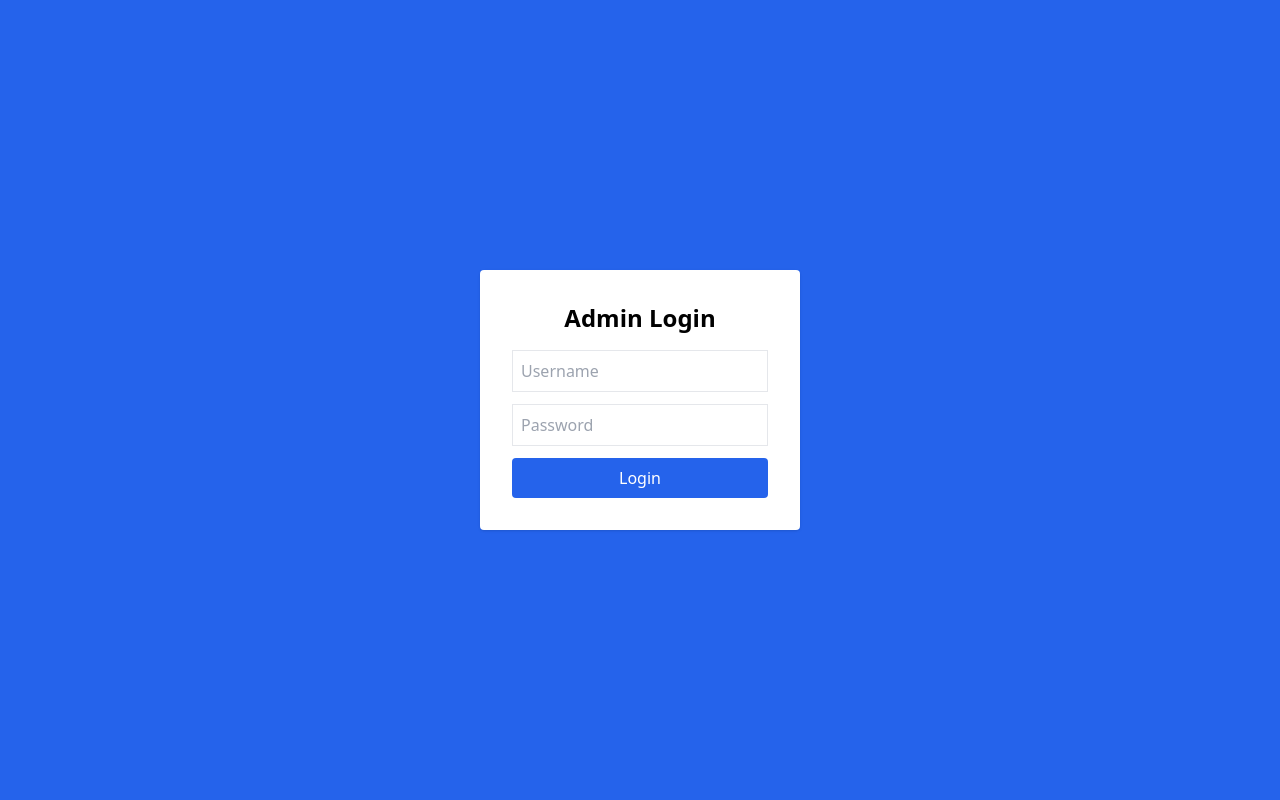
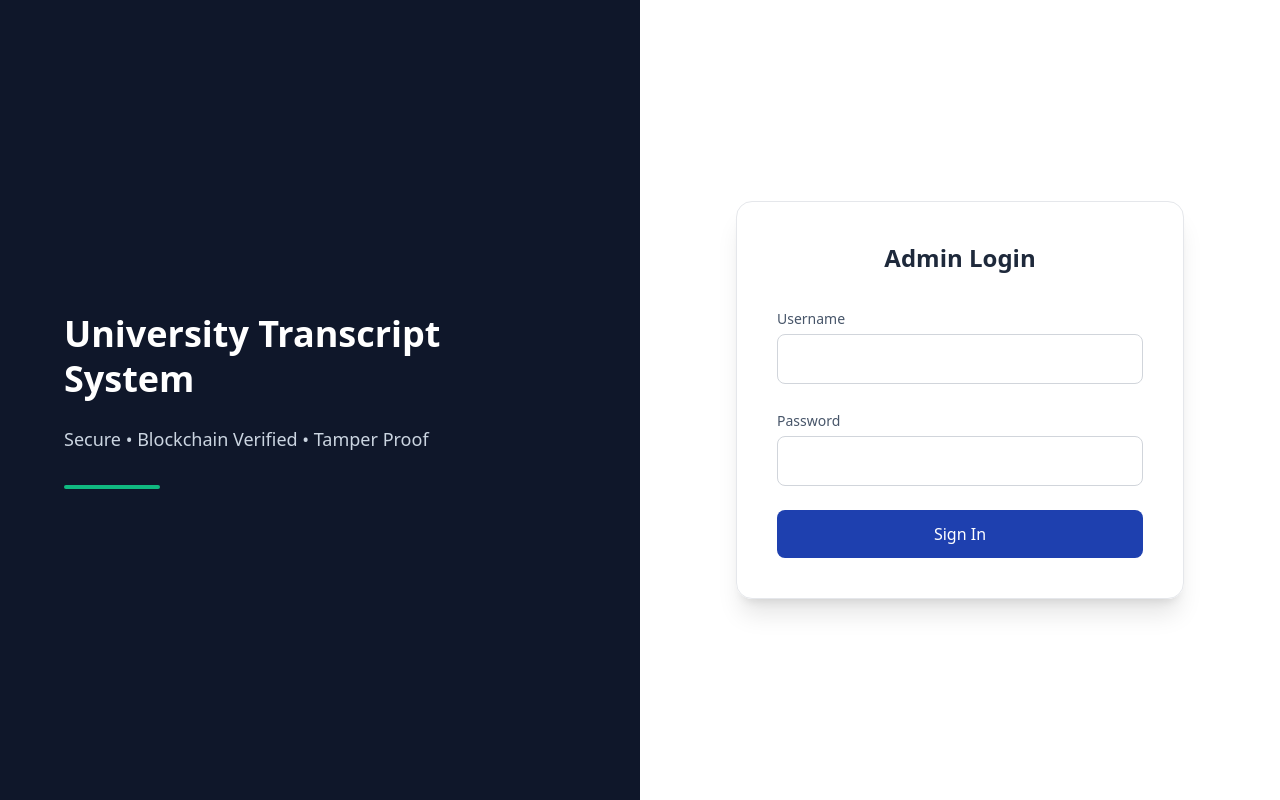
Before and after one commit to Sameetha987/TranscriptIssuanceSystem, a React (Vite) app in the folder frontend/transcript-frontend/: page / in a window 1280 px wide. Built offline with nearby package versions, Linux system fonts and the light colour scheme.

Commit message:
UI polish: dashboard cards, badges, elevation

```diff
--- /dev/null
+++ b/frontend/transcript-frontend/src/components/StatusBadge.jsx
@@ -0,0 +1,28 @@
+const StatusBadge = ({ status }) => {
+
+  const base = "px-3 py-1 text-xs font-medium rounded-full";
+
+  if (status === "AUTHENTIC") {
+    return (
+      <span className={`${base} bg-emerald-100 text-emerald-700`}>
+        Verified
+      </span>
+    );
+  }
+
+  if (status === "TAMPERED") {
+    return (
+      <span className={`${base} bg-red-100 text-red-600`}>
+        Tampered
+      </span>
+    );
+  }
+
+  return (
+    <span className={`${base} bg-gray-100 text-gray-600`}>
+      Pending
+    </span>
+  );
+};
+
+export default StatusBadge;
--- a/frontend/transcript-frontend/src/features/admin/AdminLogin.jsx
+++ b/frontend/transcript-frontend/src/features/admin/AdminLogin.jsx
@@ -17,41 +17,74 @@ const AdminLogin = () => {
       });
 
       const token = response.data.data;
-
       login(token, "ADMIN");
-
       navigate("/admin");
-    } catch (error) {
-      alert("Login failed. Check credentials.");
+    } catch {
+      alert("Invalid credentials");
     }
   };
 
   return (
-    <div className="min-h-screen bg-blue-600 flex items-center justify-center">
-      <div className="bg-white p-8 rounded shadow w-80">
-        <h2 className="text-2xl font-bold mb-4 text-center">
+    <div className="min-h-screen flex">
+
+      {/* Left Branding Panel */}
+      <div className="hidden md:flex w-1/2 bg-slate-900 text-white flex-col justify-center px-16">
+
+        <h1 className="text-4xl font-bold mb-6 leading-tight">
+          University Transcript System
+        </h1>
+
+        <p className="text-slate-300 text-lg mb-8">
+          Secure • Blockchain Verified • Tamper Proof
+        </p>
+
+        <div className="h-1 w-24 bg-emerald-500 rounded"></div>
+
+      </div>
+
+      {/* Right Login Form */}
+      <div className="flex flex-1 items-center justify-center bg-white">
+
+        <div className="w-full max-w-md p-10 border border-gray-200 rounded-2xl shadow-xl">
+
+          <h2 className="text-2xl font-semibold text-slate-800 mb-8 text-center">
             Admin Login
           </h2>
 
+          <div className="space-y-6">
+
+            <div>
+              <label className="text-sm font-medium text-slate-600">
+                Username
+              </label>
               <input
-          className="border p-2 w-full mb-3"
-          placeholder="Username"
+                className="mt-1 w-full p-3 border border-gray-300 rounded-lg focus:outline-none focus:ring-2 focus:ring-blue-700 transition"
                 onChange={(e) => setUsername(e.target.value)}
               />
+            </div>
 
+            <div>
+              <label className="text-sm font-medium text-slate-600">
+                Password
+              </label>
               <input
                 type="password"
-          className="border p-2 w-full mb-3"
-          placeholder="Password"
+                className="mt-1 w-full p-3 border border-gray-300 rounded-lg focus:outline-none focus:ring-2 focus:ring-blue-700 transition"
                 onChange={(e) => setPassword(e.target.value)}
               />
+            </div>
 
             <button
-          className="bg-blue-600 text-white w-full p-2 rounded"
               onClick={handleLogin}
+              className="w-full bg-blue-800 hover:bg-blue-900 transition text-white p-3 rounded-lg font-medium"
             >
-          Login
+              Sign In
             </button>
+
+          </div>
+
+        </div>
+
       </div>
     </div>
   );
--- a/frontend/transcript-frontend/src/layouts/AdminLayout.jsx
+++ b/frontend/transcript-frontend/src/layouts/AdminLayout.jsx
@@ -15,33 +15,51 @@ const AdminLayout = () => {
     <div className="flex min-h-screen">
 
       {/* Sidebar */}
-      <div className="w-64 bg-gray-900 text-white p-6">
-        <h2 className="text-xl font-bold mb-6">Admin Panel</h2>
+      <div className="w-64 bg-slate-900 text-white flex flex-col">
 
-        <nav className="space-y-3">
-          <Link to="/admin" className="block hover:text-blue-400">
+        <div className="p-6 border-b border-slate-700">
+          <h2 className="text-xl font-bold tracking-wide">
+            Admin Panel
+          </h2>
+        </div>
+
+        <nav className="flex-1 p-6 space-y-3 text-slate-300">
+
+          <Link
+            to="/admin"
+            className="block px-3 py-2 rounded-lg hover:bg-slate-800 hover:text-white transition"
+          >
             Dashboard
           </Link>
 
-          <Link to="/admin/issue" className="block hover:text-blue-400">
+          <Link
+            to="/admin/issue"
+            className="block px-3 py-2 rounded-lg hover:bg-slate-800 hover:text-white transition"
+          >
             Issue Transcript
           </Link>
 
-          <Link to="/admin/transcripts" className="block hover:text-blue-400">
+          <Link
+            to="/admin/transcripts"
+            className="block px-3 py-2 rounded-lg hover:bg-slate-800 hover:text-white transition"
+          >
             View Transcripts
           </Link>
 
+        </nav>
+
+        <div className="p-6 border-t border-slate-700">
           <button
             onClick={handleLogout}
-            className="mt-6 text-red-400 hover:text-red-600"
+            className="text-emerald-400 hover:text-emerald-500 transition"
           >
             Logout
           </button>
-        </nav>
+        </div>
       </div>
 
       {/* Content */}
-      <div className="flex-1 bg-gray-100 p-8">
+      <div className="flex-1 bg-gray-100 p-10 space-y-10">
         <Outlet />
       </div>
     </div>
--- a/frontend/transcript-frontend/src/routes/AppRoutes.jsx
+++ b/frontend/transcript-frontend/src/routes/AppRoutes.jsx
@@ -4,9 +4,52 @@ import AdminLogin from "../features/admin/AdminLogin";
 import ProtectedRoute from "../components/ProtectedRoute";
 import AdminLayout from "../layouts/AdminLayout";
 
-const Dashboard = () => (
-  <div className="text-2xl font-bold">Welcome Admin 🚀</div>
-);
+const Dashboard = () => {
+  return (
+    <div>
+
+      {/* Page Title */}
+      <div className="mb-8">
+        <h1 className="text-3xl font-bold text-slate-800">
+          Dashboard
+        </h1>
+        <p className="text-slate-500 mt-1">
+          Overview of transcript issuance and verification
+        </p>
+      </div>
+
+      {/* Stats Grid */}
+      <div className="grid grid-cols-1 md:grid-cols-2 lg:grid-cols-4 gap-6">
+
+        {/* Card 1 */}
+        <div className="bg-white rounded-xl shadow-md hover:shadow-lg transition duration-300 border-l-4 border-blue-800 p-6">
+          <p className="text-slate-500 text-sm">Total Transcripts</p>
+          <h2 className="text-3xl font-bold text-slate-800 mt-2">124</h2>
+        </div>
+
+        {/* Card 2 */}
+        <div className="bg-white rounded-xl shadow-md hover:shadow-lg transition duration-300 border-l-4 border-emerald-600 p-6">
+          <p className="text-slate-500 text-sm">Verified Records</p>
+          <h2 className="text-3xl font-bold text-slate-800 mt-2">118</h2>
+        </div>
+
+        {/* Card 3 */}
+        <div className="bg-white rounded-xl shadow-md hover:shadow-lg transition duration-300 border-l-4 border-indigo-700 p-6">
+          <p className="text-slate-500 text-sm">Blockchain Records</p>
+          <h2 className="text-3xl font-bold text-slate-800 mt-2">120</h2>
+        </div>
+
+        {/* Card 4 */}
+        <div className="bg-white rounded-xl shadow-md hover:shadow-lg transition duration-300 border-l-4 border-red-500 p-6">
+          <p className="text-slate-500 text-sm">Failed Transactions</p>
+          <h2 className="text-3xl font-bold text-slate-800 mt-2">2</h2>
+        </div>
+
+      </div>
+
+    </div>
+  );
+};
 
 const IssueTranscript = () => (
   <div className="text-xl">Issue Transcript Page</div>
```
Lines whose indentation alone changed are shown as unchanged.
